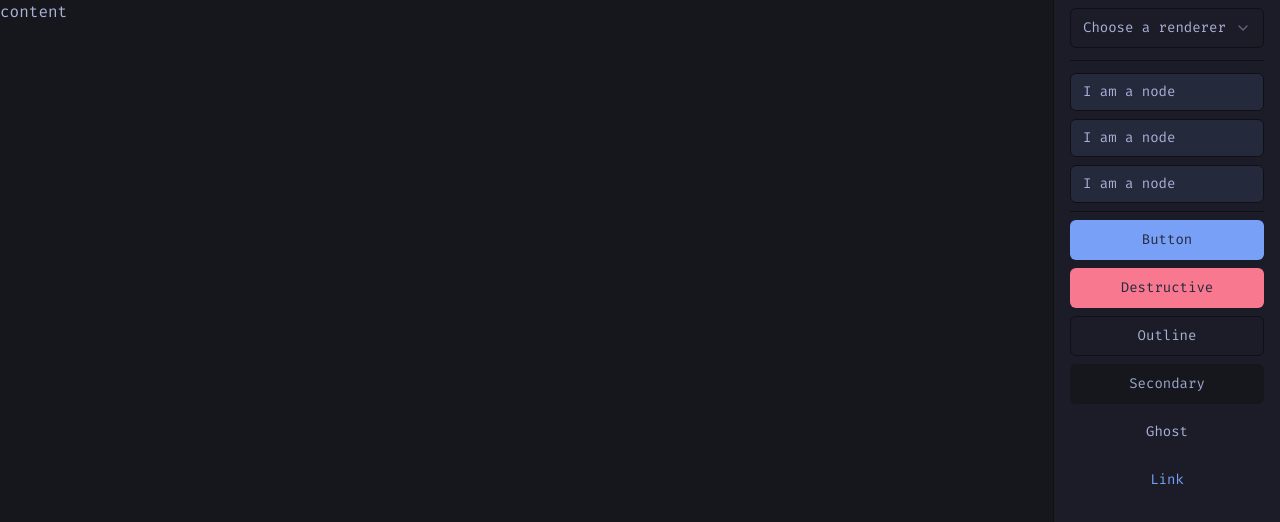
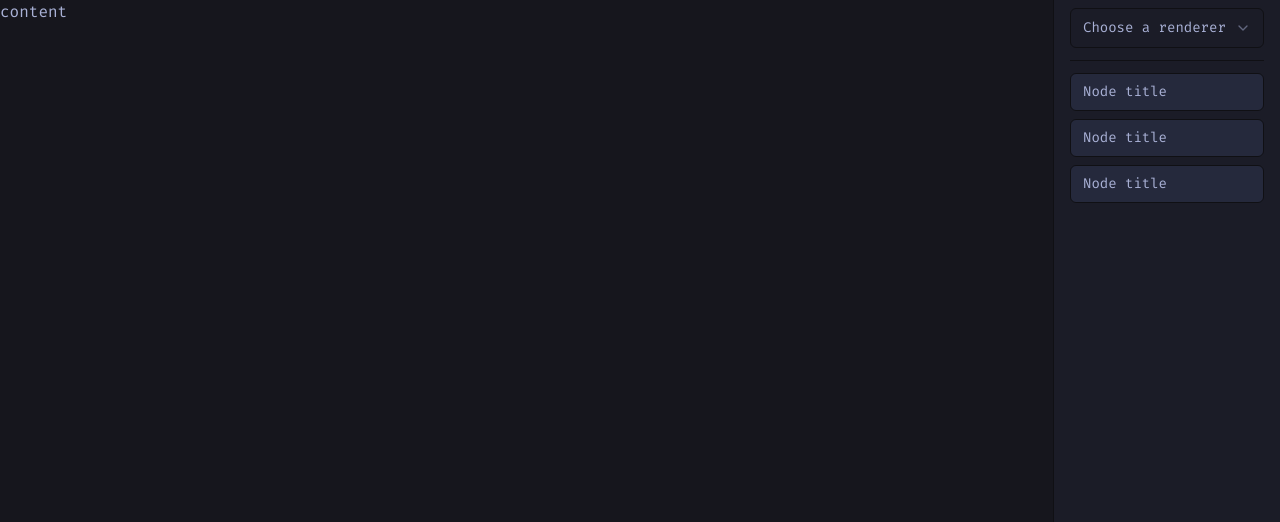
Before and after one commit to nikkehtine/web-node-trees, a React (Vite) app: page / in a window 1280 px wide. Shown: the top 522 px of the page. Built offline with nearby package versions, Linux system fonts and the light colour scheme.

Commit message:
Add stuff

```diff
--- /dev/null
+++ b/src/assets/sampleData.ts
@@ -0,0 +1 @@
+export const sampleNodes = [];
--- a/src/components/Content.tsx
+++ b/src/components/Content.tsx
@@ -1,5 +1,7 @@
-export default function Content() {
+const Content = () => {
   return (
     <div className="bg-map text-map-foreground grow border-r">content</div>
   );
-}
+};
+
+export default Content;
--- a/src/components/Sidebar.tsx
+++ b/src/components/Sidebar.tsx
@@ -1,9 +1,8 @@
 import TechChooser from "@/components/TechChooser";
 import SidebarNode from "@/components/SidebarNode";
 import { Separator } from "@/components/ui/separator";
-import { Button } from "@/components/ui/button";
 
-export default function Sidebar() {
+const Sidebar = () => {
   return (
     <div className="hidden select-none gap-2 bg-side px-4 py-2 md:flex md:min-w-[226px] md:max-w-[360px] md:flex-col">
       <TechChooser />
@@ -11,13 +10,8 @@ export default function Sidebar() {
       <SidebarNode />
       <SidebarNode />
       <SidebarNode />
-      <Separator />
-      <Button>Button</Button>
-      <Button variant="destructive">Destructive</Button>
-      <Button variant="outline">Outline</Button>
-      <Button variant="secondary">Secondary</Button>
-      <Button variant="ghost">Ghost</Button>
-      <Button variant="link">Link</Button>
     </div>
   );
-}
+};
+
+export default Sidebar;
--- a/src/components/SidebarNode.tsx
+++ b/src/components/SidebarNode.tsx
@@ -1,7 +1,16 @@
-export default function SidebarNode() {
+import { TextProps } from "@/lib/types";
+import { cn } from "@/lib/utils";
+
+const SidebarNode = () => {
   return (
-    <div className="select-text rounded-md border bg-card px-3 py-2 text-sm">
-      I am a node
+    <div className="select-text rounded-md border bg-card px-3 py-2 text-xs">
+      <Title>Node title</Title>
     </div>
   );
-}
+};
+
+const Title = ({ children, className: passedClasses }: TextProps) => (
+  <p className={cn("text-sm", passedClasses)}>{children}</p>
+);
+
+export default SidebarNode;
--- a/src/index.css
+++ b/src/index.css
@@ -12,19 +12,19 @@
     --card-foreground: var(--tokyo-2);
     --popover: var(--tokyo-8);
     --popover-foreground: var(--tokyo-2);
-    --primary: var(--tokyo-blue);
-    --primary-foreground: var(--tokyo-6);
-    --secondary: var(--tokyo-9);
-    --secondary-foreground: var(--tokyo-3);
+    --primary: var(--tokyo-purple);
+    --primary-foreground: var(--tokyo-8);
+    --secondary: var(--tokyo-yellow);
+    --secondary-foreground: var(--tokyo-8);
     --muted: var(--tokyo-7);
     --muted-foreground: var(--tokyo-4);
     --accent: var(--tokyo-7);
     --accent-foreground: var(--tokyo-2);
     --destructive: var(--tokyo-red);
-    --destructive-foreground: var(--tokyo-6);
+    --destructive-foreground: var(--tokyo-8);
     --border: var(--tokyo-10);
     --input: var(--tokyo-10);
-    --ring: var(--tokyo-blue);
+    --ring: var(--tokyo-purple);
     --chart-1: var(--tokyo-red);
     --chart-2: var(--tokyo-orange);
     --chart-3: var(--tokyo-green);
```
Also changed, not shown: src/lib/types.ts (+11 -0 lines), src/lib/store.ts (added).
